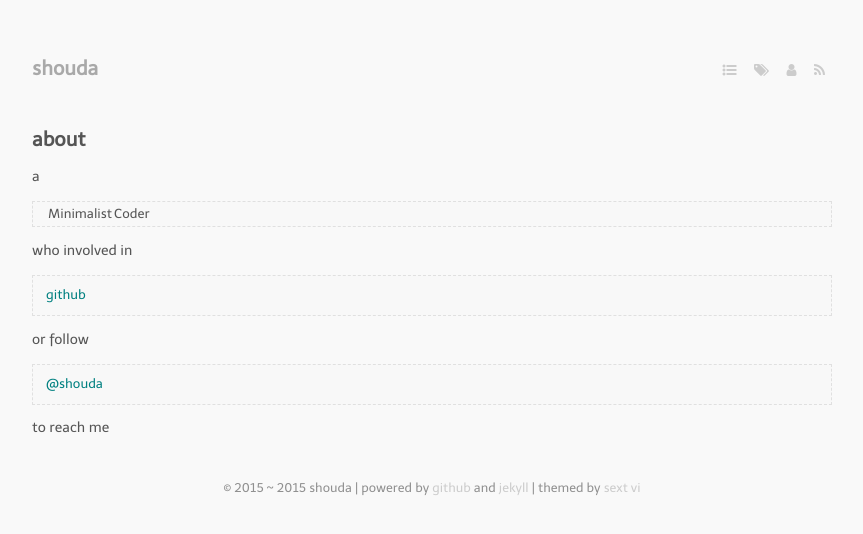
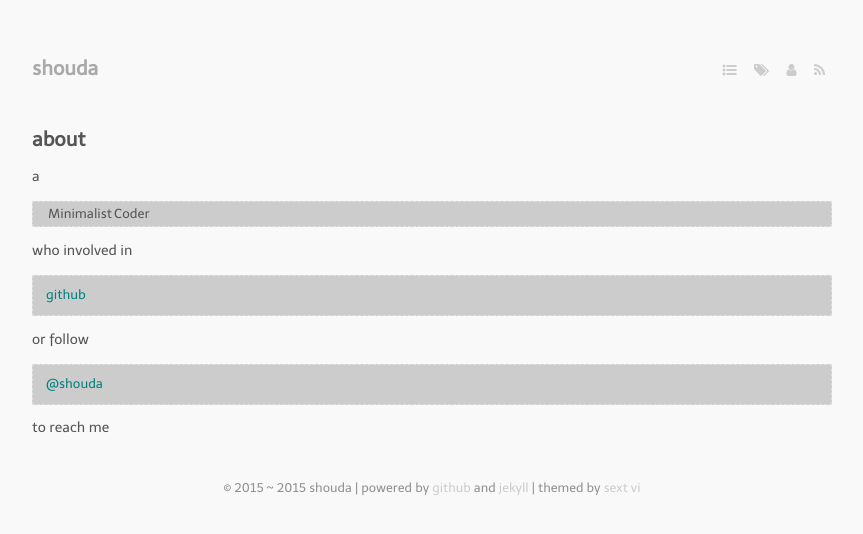
Before and after one commit to shouda/shouda.github.io, a Jekyll site: the page built from about.markdown, in a window 1280 px wide. Shown: the top 534 px of the page, without its empty margins (208-1071 px from the left). Built offline with Jekyll 4.4.1, drawn with Linux system fonts in a browser that asks for light colours; nearby versions of some CDN libraries; Markdown is read by kramdown in place of the engine named in the settings.

Commit message:
update css

```diff
--- a/media/css/style.css
+++ b/media/css/style.css
@@ -48,7 +48,7 @@ a, header #header h1 a, article .title a, article .meta .tags a, article .divide
     color: #008040; }
 
 blockquote, pre code {
-  background-color: #f8f8f8;
+  background-color: #cccccc;
   padding: 0 1em;
   border: 1px dashed #eee !important;
   border-color: #e0e0e0 !important;
--- a/media/css/style.scss
+++ b/media/css/style.scss
@@ -30,7 +30,7 @@ hr { width: 4em; border: none; border-top: 1px dashed #d0d0d0; border-bottom: 1p
 .center { text-align: center; }
 ::selection { color: #fff; background-color: #333; }
 a { text-decoration: none; color: #008080; &:hover { color: #008040; }; }
-blockquote { background-color: #f8f8f8; padding: 0 1em; border: 1px dashed #eee !important; border-color: #e0e0e0 !important; font-size: 13px; line-height: 1.6; display: block; overflow: auto; }
+blockquote { background-color: #cccccc; padding: 0 1em; border: 1px dashed #eee !important; border-color: #e0e0e0 !important; font-size: 13px; line-height: 1.6; display: block; overflow: auto; }
 pre code { @extend blockquote; }
 code { background-color: #f8f8f8; padding: 2px 5px; border: 1px dashed #e0e0e0; font-family: #{$monospace}; }
 h1, h2 { font-size: 1.4em; }
```
